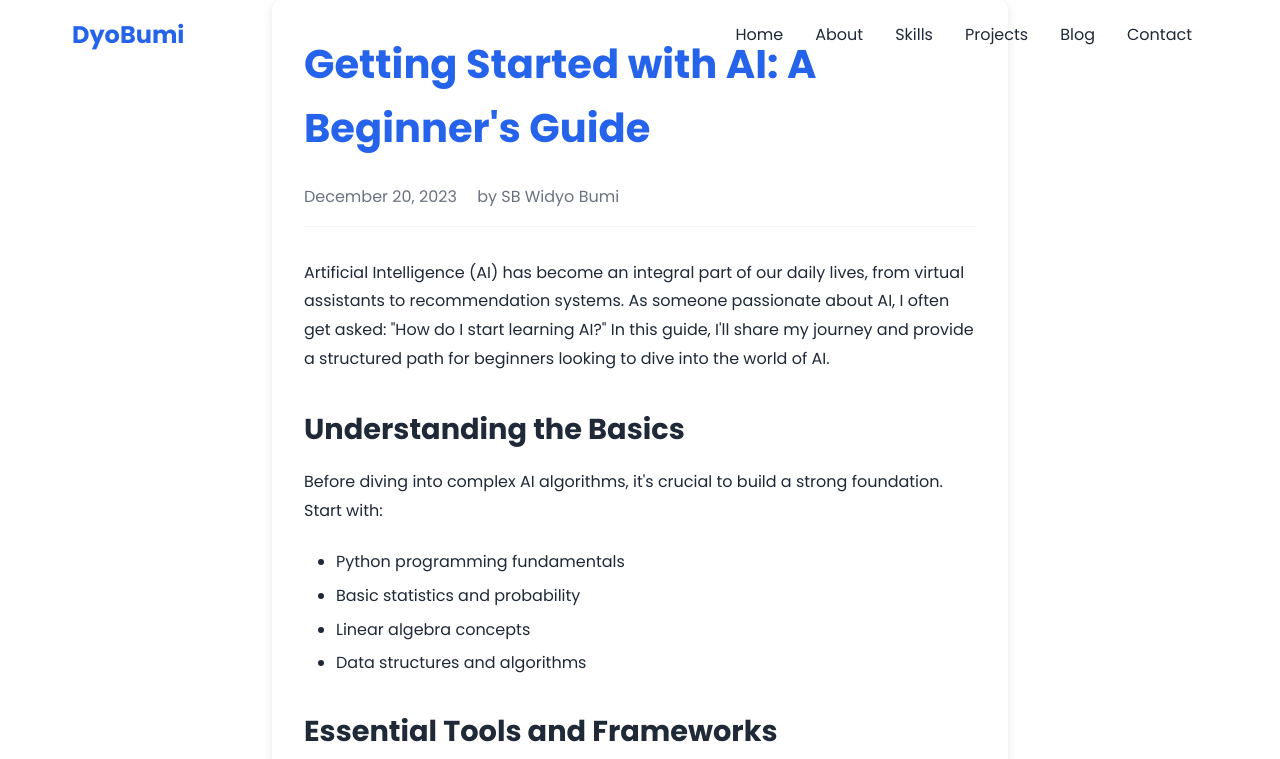
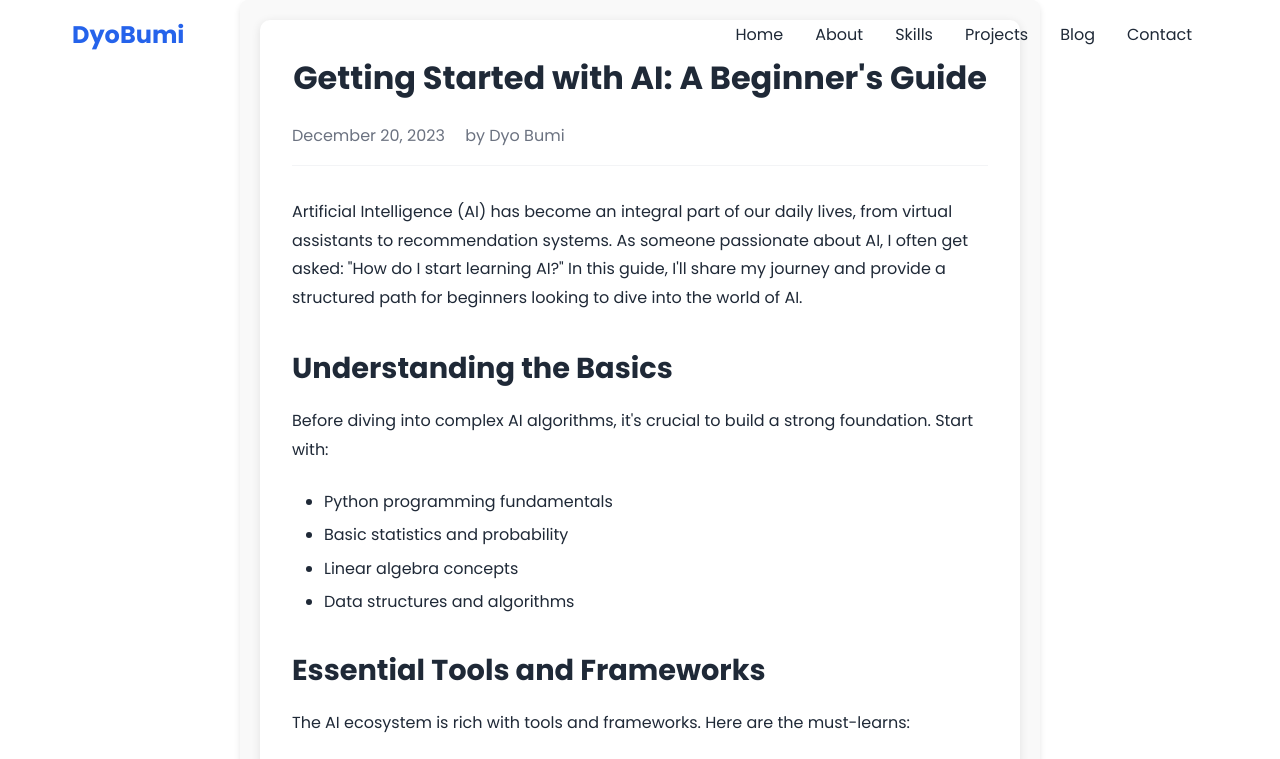
Before and after one commit to widyobumi/widyobumi.github.io, a plain HTML site: page blog/getting-started-with-ai.html in a window 1280 px wide. Shown: the top 759 px of the page. Drawn offline with Linux system fonts and the light colour scheme.

Commit message:
Update blog post and css

```diff
--- a/blog/getting-started-with-ai.html
+++ b/blog/getting-started-with-ai.html
@@ -33,7 +33,7 @@
             <h1>Getting Started with AI: A Beginner's Guide</h1>
             <div class="post-meta">
                 <span class="date">December 20, 2023</span>
-                <span class="author">by SB Widyo Bumi</span>
+                <span class="author">by Dyo Bumi</span>
             </div>
             <div class="post-content">
                 <p>
--- a/css/style.css
+++ b/css/style.css
@@ -17,11 +17,14 @@ body {
     font-family: 'Poppins', sans-serif;
     line-height: 1.6;
     color: var(--text-color);
+    margin: 0;
+    padding: 0;
 }
 
 /* Navbar Styles */
 .navbar {
     position: fixed;
+    top: 0;
     width: 100%;
     background: var(--background);
     padding: 1rem 0;
@@ -245,10 +248,17 @@ section h2 {
 
 /* Blog Post Page Styles */
 .blog-post {
-    padding-top: 150px; /* Increased padding for more space */
+    padding-top: 170px; /* Increased padding for more space */
+    padding: 20px;
     max-width: 800px;
-    margin: 0 auto 2rem;
-    padding: 0 2rem;
+    margin-left: auto;
+    margin-right: auto;
+    background-color: #f9f9f9; /* Warna latar belakang untuk kontras */
+    border-radius: 8px; /* Membuat sudut membulat */
+    box-shadow: 0 4px 6px rgba(0, 0, 0, 0.1); /* Tambahkan bayangan */
+    /* margin: 0 auto 2rem;
+    padding: 0 2rem; */
+
 }
 
 .blog-content {
@@ -261,9 +271,12 @@ section h2 {
 }
 
 .blog-content h1 {
-    margin-bottom: 1.5rem;
+    font-size: 2rem;
+    margin-bottom: 20px;
+    text-align: center;
+    /* margin-bottom: 1.5rem;
     color: var(--primary-color);
-    font-size: 2.5rem;
+    font-size: 2.5rem; */
 }
 
 .post-meta {
```
